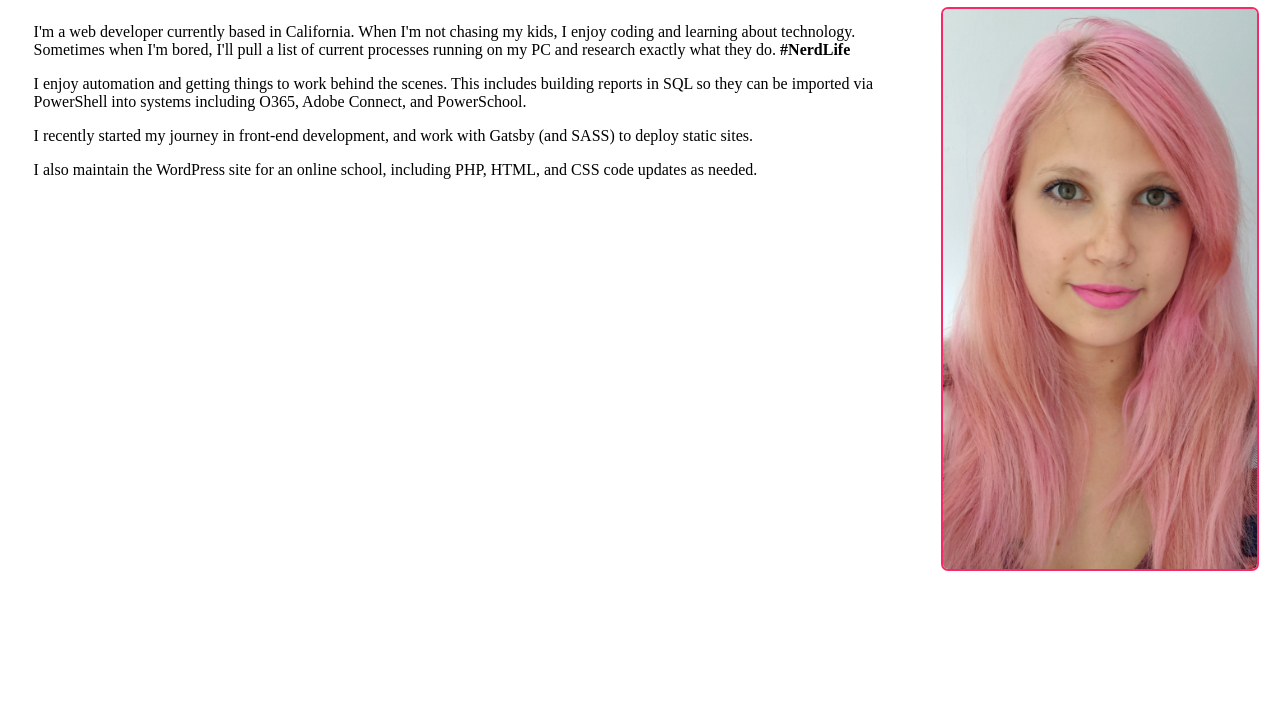
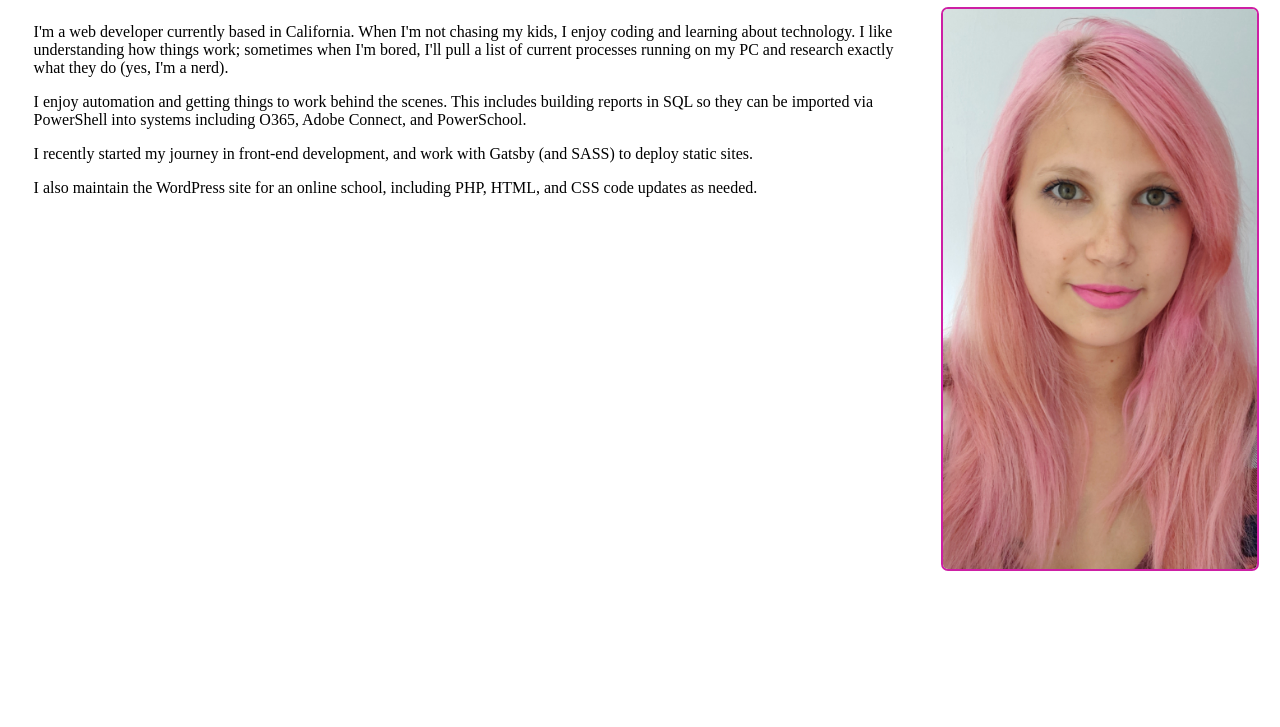
Before and after one commit to shookcodes/portfolio, a Gatsby site: page /about in a window 1280 px wide. Shown: the part 73-800 px from the top of the page. Built offline with nearby package versions, Linux system fonts and the light colour scheme; Gatsby itself is replaced by a stand-in of ours.

Commit message:
Ready to publish officially!

```diff
--- a/src/pages/about.js
+++ b/src/pages/about.js
@@ -14,7 +14,7 @@ export default function About() {
                     <div className={style.section}>
                         <div className={style.text}>
                             <p>
-                                I'm a web developer currently based in California. When I'm not chasing my kids, I enjoy coding and learning about technology. Sometimes when I'm bored, I'll pull a list of current processes running on my PC and research exactly what they do. <b>#NerdLife</b>
+                                I'm a web developer currently based in California. When I'm not chasing my kids, I enjoy coding and learning about technology. I like understanding how things work; sometimes when I'm bored, I'll pull a list of current processes running on my PC and research exactly what they do (yes, I'm a nerd).
                             </p>
                             <p>
                                 I enjoy automation and getting things to work behind the
--- a/src/pages/index.js
+++ b/src/pages/index.js
@@ -37,7 +37,7 @@ export default function Home() {
             <h1 className="hello">Hello!</h1>
           </div>
           <div className="sarah">
-            I'm Sarah, and this is my little slice of internet to share my
+            I'm Sarah, and this is my little slice of internet to share my experience and
             thoughts about code and development.
           </div>
 
--- a/src/styles/global.scss
+++ b/src/styles/global.scss
@@ -7,7 +7,6 @@
 
 @import "../utilities/variables";
 @import "../utilities/mixins";
-@import "../utilities/animations";
 
 @font-face {
   font-family: "Clicker Script";
@@ -227,6 +226,7 @@ p {
   position: relative;
   background: white;
   overflow: hidden;
+  min-height: 100vh;
 }
 
 .container {
--- a/src/utilities/_variables.scss
+++ b/src/utilities/_variables.scss
@@ -7,8 +7,8 @@ $coralHover: #fa7c7b;
 $darkPurple: #4b0c83;
 $headerHome: #0f9ea2;
 $headerHomeHover: #15c9cf;
-$headerAbout: #f72a69;
-$headerAboutHover: #f7729b;
+$headerAbout: #cd1fa4;
+$headerAboutHover: #f06cd1;
 $headerWork: #7b64b6;
 $headerWorkHover: #a58de3;
 $headerArticles: #e06752;
--- a/src/utilities/animations.scss
+++ /dev/null
@@ -1,12 +0,0 @@
-@mixin animation-fadeIn($name, $from, $to) {
-  @keyframes #{$name} {
-    0% {
-      transform: translate3d($from, 0, 0);
-      opacity: 0;
-    }
-    100% {
-      transform: translate3d($to, 0, 0);
-      opacity: 1;
-    }
-  }
-}
```
Also changed, not shown: src/components/header.module.scss (+14 -5 lines).
